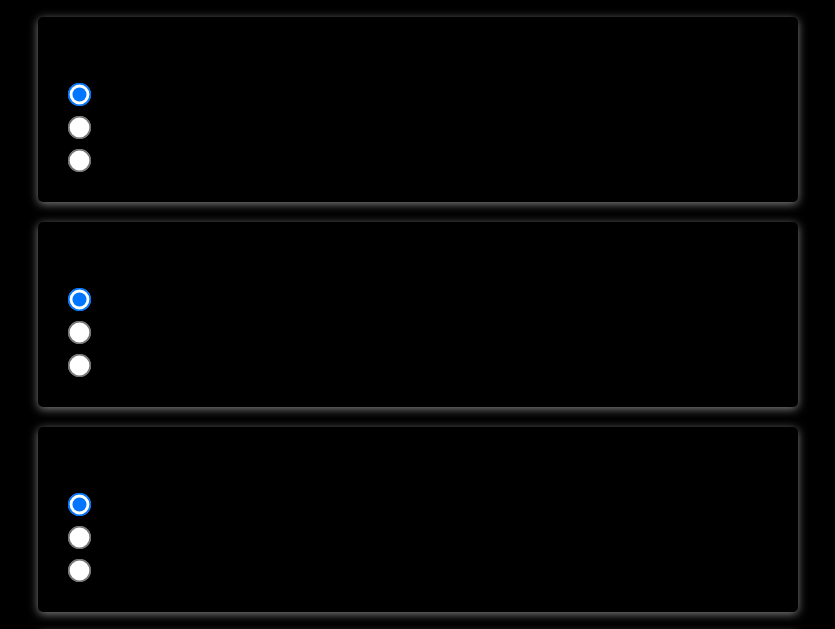
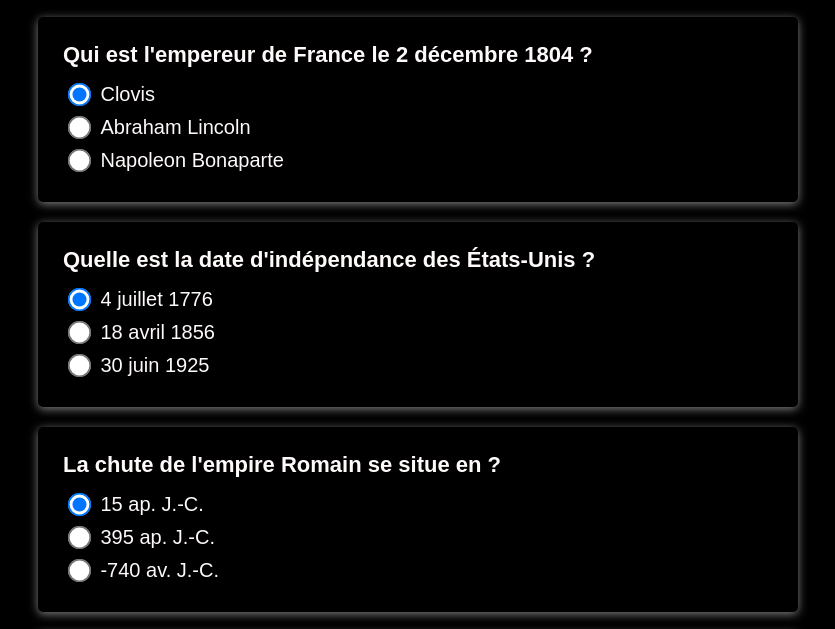
Before and after one commit to angeliquejeanne/Projet-Quizz-1, a plain HTML site: page index.html in a window 1280 px wide. Shown: the part 111-740 px from the top of the page, without its empty margins (222-1057 px from the left). Drawn offline with Linux system fonts and the light colour scheme.

Commit message:
Update style.css

```diff
--- a/style.css
+++ b/style.css
@@ -29,7 +29,7 @@ h1 {
     margin: 20px;
     border-radius: 5px;
     box-shadow: 0 2px 10px rgba(255, 255, 255, 0.5);
-    color: black;
+    color: snow;
 }
 
 .question-block h4 {
```
